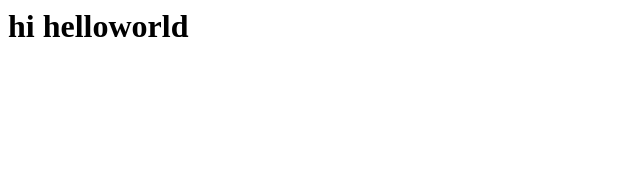
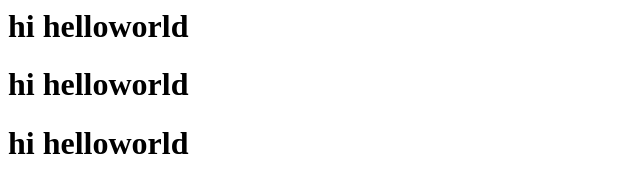
Before and after one commit to Sabariseven/Django, a plain HTML site: page index.html in a window 1280 px wide. Shown: the whole page, without its empty margins (0-640 px from the left). Drawn offline with Linux system fonts and the light colour scheme.

Commit message:
Update index.html

```diff
--- a/index.html
+++ b/index.html
@@ -1 +1,3 @@
 <h1>hi helloworld</h1>
+<h1>hi helloworld</h1>
+<h1>hi helloworld</h1>
```
